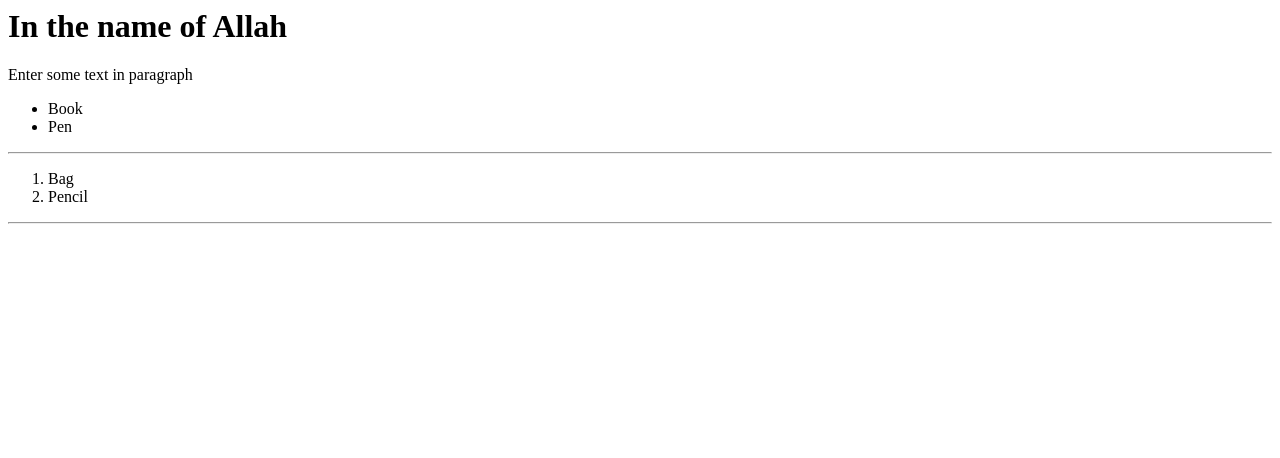
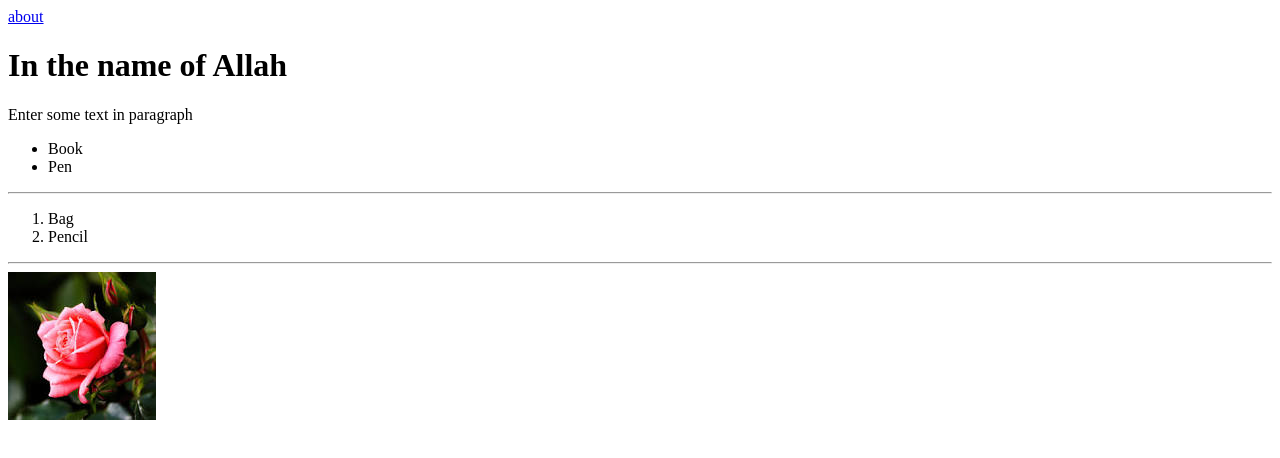
Before and after one commit to Areeba148/first-lab, a plain HTML site: page index.html in a window 1280 px wide. Drawn offline with Linux system fonts and the light colour scheme.

Commit message:
It includes html pages and images

```diff
--- a/index.html
+++ b/index.html
@@ -3,6 +3,7 @@
         <title>First web page | Areeba</title>
     </head>
     <body>
+        <a href="aboutus.html">about</a>
         <h1>In the name of Allah</h1>
         <p>Enter some text in paragraph</p>
         <ul>
@@ -15,5 +16,6 @@
         <li>Pencil</li>
     </ol>
     <hr>
+     <img src = "images/backgrounnd.jpg">
     </body>
 </html>
```
Also changed, not shown: aboutus.html (+1 -1 lines), images/backgrounnd.jpg (added), images/computer.jpg (added).
